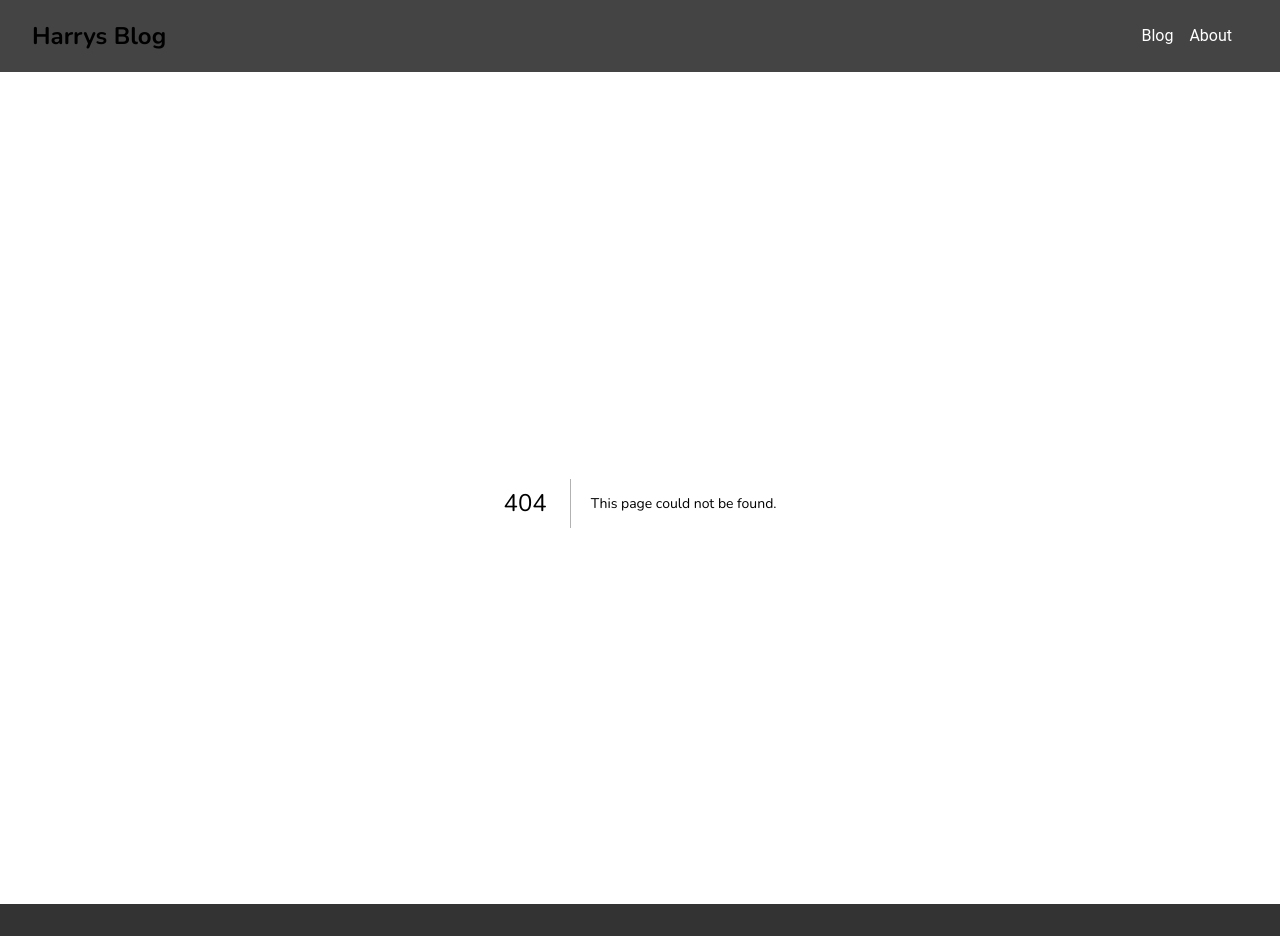
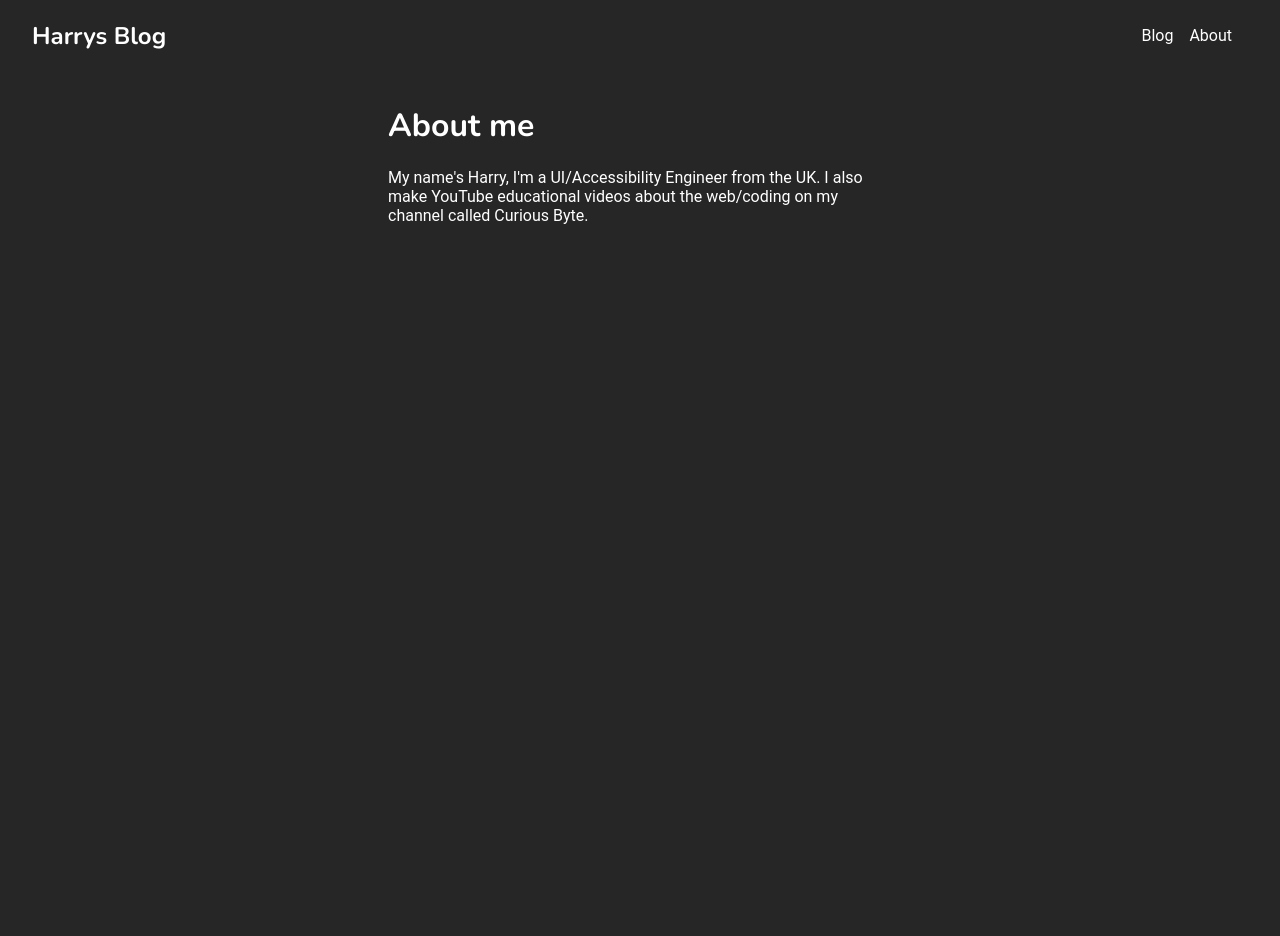
Before and after one commit to thehashton/harry-nextjs-blog, a Next.js app: page /About/About in a window 1280 px wide. Before the commit this address had no page. After the commit the page ends 800 px from the top, so only its background shows below. Built offline with nearby package versions, Linux system fonts and the light colour scheme.

Commit message:
Adds page routes, styled components and fixes pages

```diff
--- a/components/Header/Header.tsx
+++ b/components/Header/Header.tsx
@@ -3,18 +3,19 @@ import Link from "next/link";
 export default function Header() {
   return (
     <nav>
-      <h1>Harrys Blog</h1>
+      <Link href="/">
+        <a><h1>Harrys Blog</h1></a>
+      </Link>
       <div>
-        <Link href="/">
+        <Link href="/Blog">
           <a>Blog</a>
         </Link>
-        <Link href="/">
+        <Link href="/About">
           <a>About</a>
         </Link>
       </div>
       <style jsx>{`
         nav {
-          background: #444;
           width: auto;
           padding: 0 2rem;
           display: flex;
--- a/components/Layout/Layout.tsx
+++ b/components/Layout/Layout.tsx
@@ -1,5 +1,12 @@
 import Head from "next/head";
 import Header from "../Header";
+import styled from 'styled-components';
+
+const Main = styled.main`
+  max-width: 80rem;
+  margin: auto;
+`;
+
 
 export default function Layout({ children, pageTitle, description }) {
   return (
@@ -19,7 +26,7 @@ export default function Layout({ children, pageTitle, description }) {
           font-family: "Roboto", -apple-system, BlinkMacSystemFont, "Segoe UI",
             Roboto, Oxygen, Ubuntu, Cantarell, "Open Sans", "Helvetica Neue",
             sans-serif;
-          background: #333;
+          background: #272626;
           color: #fff;
           font-size: 1rem;
         }
@@ -43,10 +50,10 @@ export default function Layout({ children, pageTitle, description }) {
           padding: 0 1rem;
         }
       `}</style>
-      <main>
+      <Main>
         <Header />
         <div className="content">{children}</div>
-      </main>
+      </Main>
     </>
   );
 }
--- /dev/null
+++ b/pages/About/About.tsx
@@ -0,0 +1,14 @@
+import { NextPage } from "next";
+import React from "react";
+import styles from '../../styles/Home.module.css'
+
+const About: NextPage = () => {
+    return (
+    <div className={styles.container}>
+        <h1>About me</h1>
+        <p>My name's Harry, I'm a UI/Accessibility Engineer from the UK. I also make YouTube educational videos about the web/coding on my channel called Curious Byte.</p>
+    </div>
+    )
+}
+
+export default About;
--- /dev/null
+++ b/pages/About/index.ts
@@ -0,0 +1 @@
+export {default} from './About';
--- /dev/null
+++ b/pages/Blog/index.ts
@@ -0,0 +1 @@
+export {default} from './Blog';
--- a/pages/_app.tsx
+++ b/pages/_app.tsx
@@ -5,7 +5,7 @@ import Layout from '../components/Layout'
 
 function MyApp({ Component, pageProps }: AppProps) {
   return (
-    <Layout pageTitle="Blog" description="My Personal Blog">
+    <Layout pageTitle="Blog" description="Harry's Personal Blog">
       <Component {...pageProps} />
     </Layout>
   )
```
Also changed, not shown: package.json (+7 -1 lines), pages/Blog/Blog.tsx (added, +20 -0 lines), pages/blog/test/index.mdx (+10 -4 lines), 1 other file (tests, documents, lock files or other folders).
